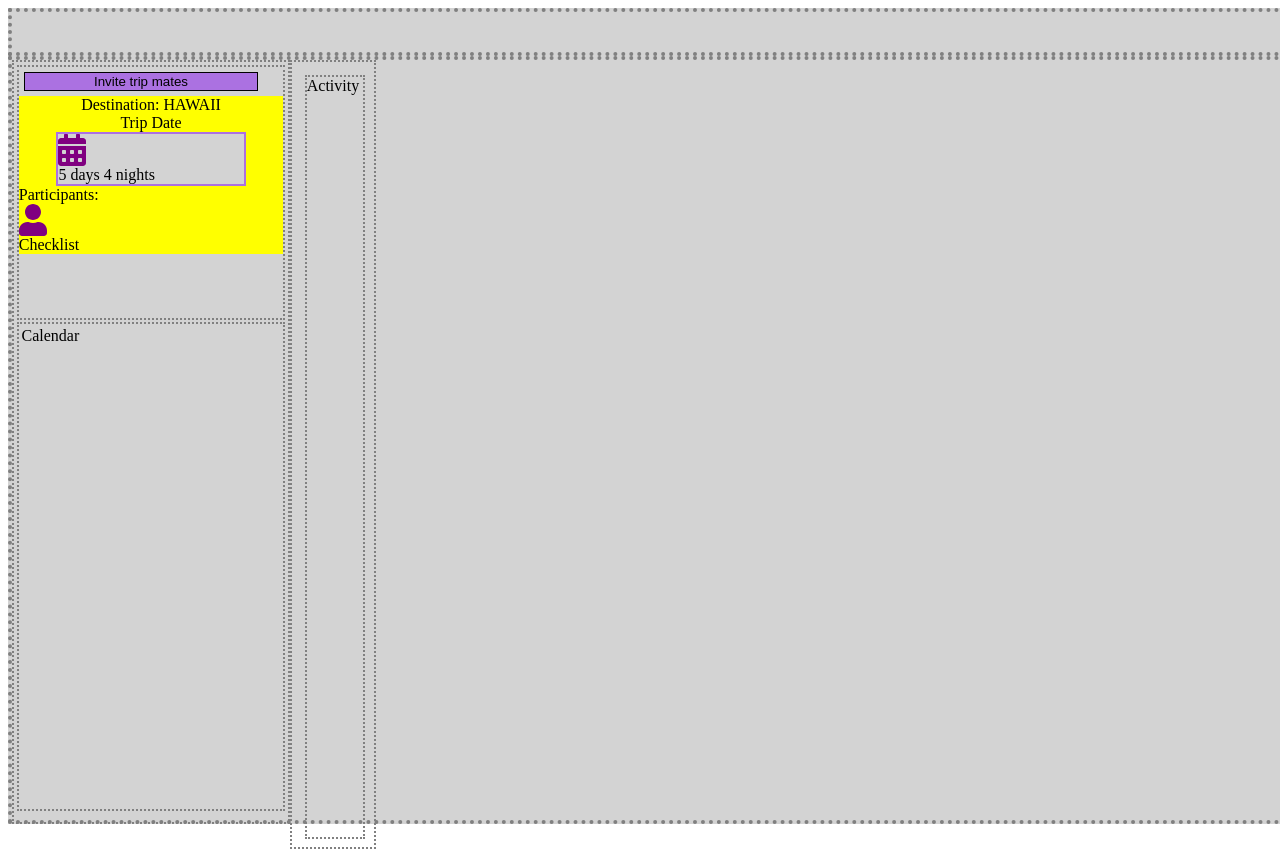
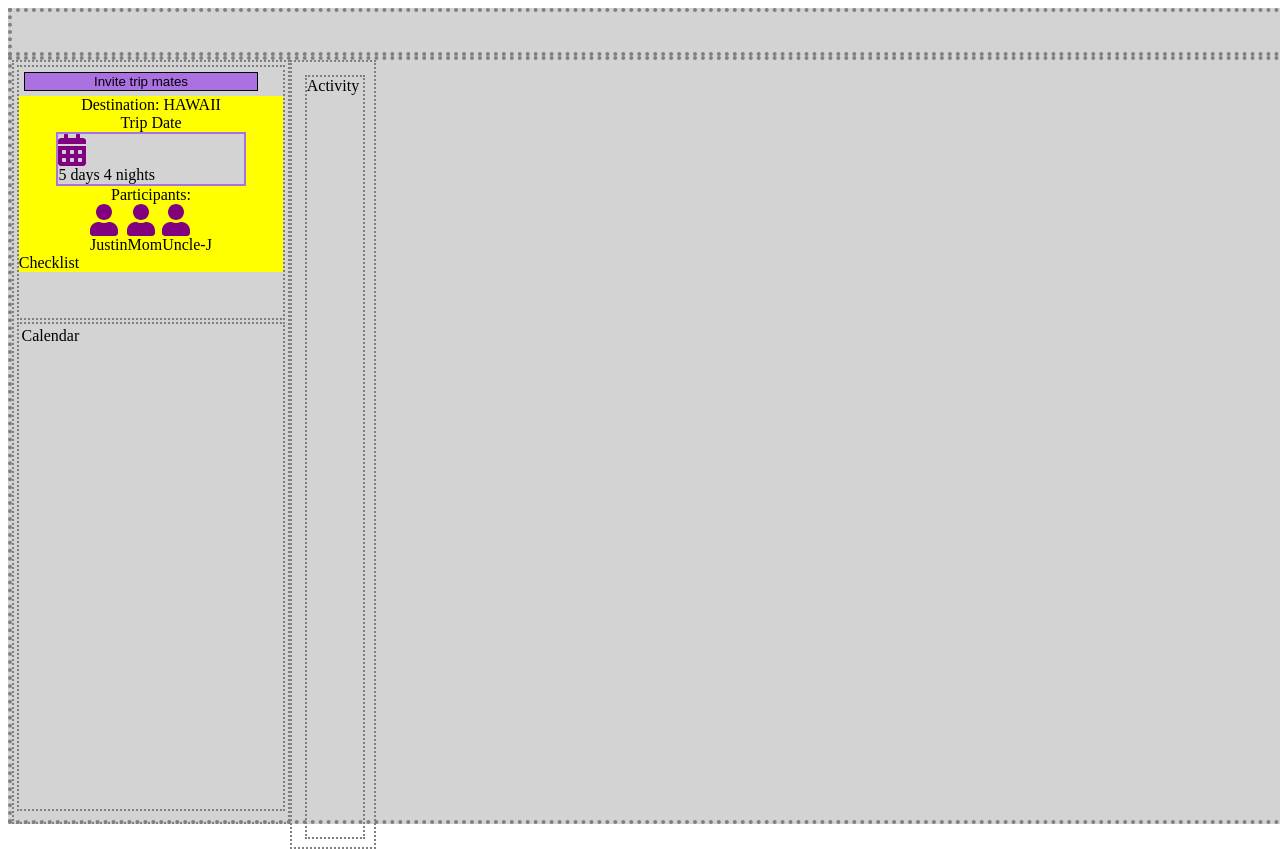
Before and after one commit to blue-ocean-project/tripme, a React app: page / in a window 1280 px wide. Built offline with nearby package versions, Linux system fonts and the light colour scheme; the HTML template or start-up script is replaced by a standard one.

Commit message:
implemented icons and names displaying on participants column

```diff
--- a/client/src/components/EventPage/EventPageComponents/Trip.css
+++ b/client/src/components/EventPage/EventPageComponents/Trip.css
@@ -27,6 +27,8 @@ div[class^='trip-bot-col'] {
   background: yellow;
 }
 
+/*///////////////////////DESTINATION & DATE COUNTS COLUMN ////////////*/
+
 .trip-bot-col-first {
   display: flex;
   align-items: center;
@@ -40,3 +42,24 @@ div[class^='trip-bot-col'] {
   height: 50%;
   align-items: center;
 }
+
+/*///////////////////////PARTICIPANTS COLUMN ////////////*/
+
+.trip-bot-col-second {
+  display: flex;
+  align-items: center;
+  justify-content: space-evenly;
+}
+
+.participants-container {
+  display: flex;
+  flex-direction: row;
+}
+
+.participant-box {
+  display: flex;
+  flex-direction: column;
+  width: fit-content;
+}
+
+/*///////////////////////CHECKLIST COLUMN ////////////*/
--- a/client/src/components/EventPage/EventPageComponents/Trip.jsx
+++ b/client/src/components/EventPage/EventPageComponents/Trip.jsx
@@ -9,7 +9,17 @@ const days = '5';
 const participants = ['Justin', 'Mom', 'Uncle-J'];
 const checkList = ['passport', 'cellphone'];
 
-const Trip = () => (
+const participantDisplay = function (participantsList) {
+  return participantsList.map((each, i) => (
+    <div className="participant-box" key={i}>
+      <FontAwesomeIcon icon={faUser} color="purple" size="2x" />
+      <span>{each}</span>
+    </div>
+  ));
+};
+
+const Trip = () => {
+  return (
     <>
       <Container>
         <Row className="eventpage-trip-top">
@@ -30,7 +40,7 @@ const Trip = () => (
           </Col>
           <Col sm={4} className="trip-bot-col-second">
             Participants:
-          <FontAwesomeIcon icon={faUser} color="purple" size="2x" />
+            <Row className="participants-container">{participantDisplay(participants)}</Row>
           </Col>
           <Col sm={4} className="trip-bot-col-third">
             <div>Checklist</div>
@@ -39,5 +49,6 @@ const Trip = () => (
       </Container>
     </>
   );
+};
 
 export default Trip;
```
Lines whose indentation alone changed are shown as unchanged.
